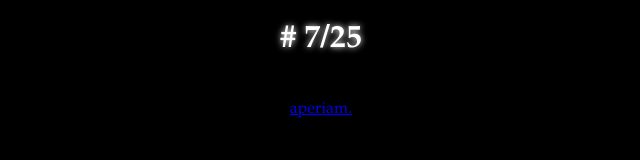
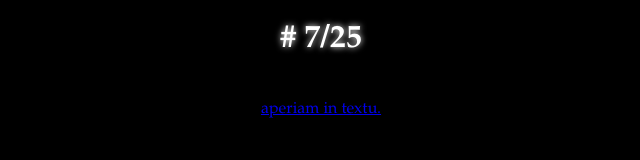
Before and after one commit to Anedonia0/vindictu, a plain HTML site: page index.html in a window 1280 px wide. Shown: the full height of the page, 319-959 px from the left. Drawn offline with Linux system fonts and the light colour scheme.

Commit message:
Update index.html

```diff
--- a/index.html
+++ b/index.html
@@ -3,7 +3,7 @@
 <head>
   <meta charset="utf-8">
   <meta name="viewport" content="width=device-width, initial-scale=1">
-  <title>Texto</title>
+  <title>b64>img</title>
   <link rel="icon" type="image/png" href="favicon.png">
     <style>
       body {
@@ -47,6 +47,6 @@
 </h1>
 <br>
 <a href="imagem.png" download>
-aperiam.
+aperiam in textu.
 </body>
 </html>
```
